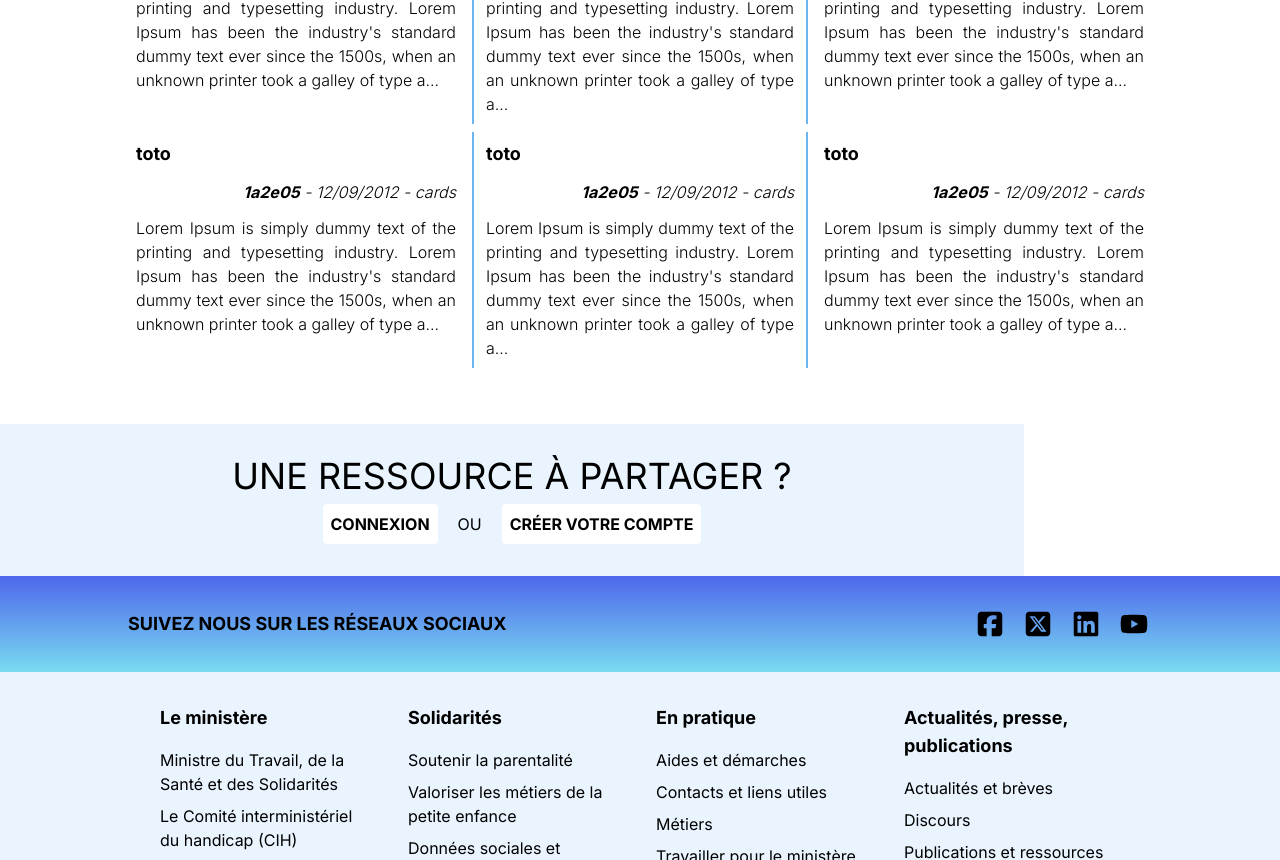
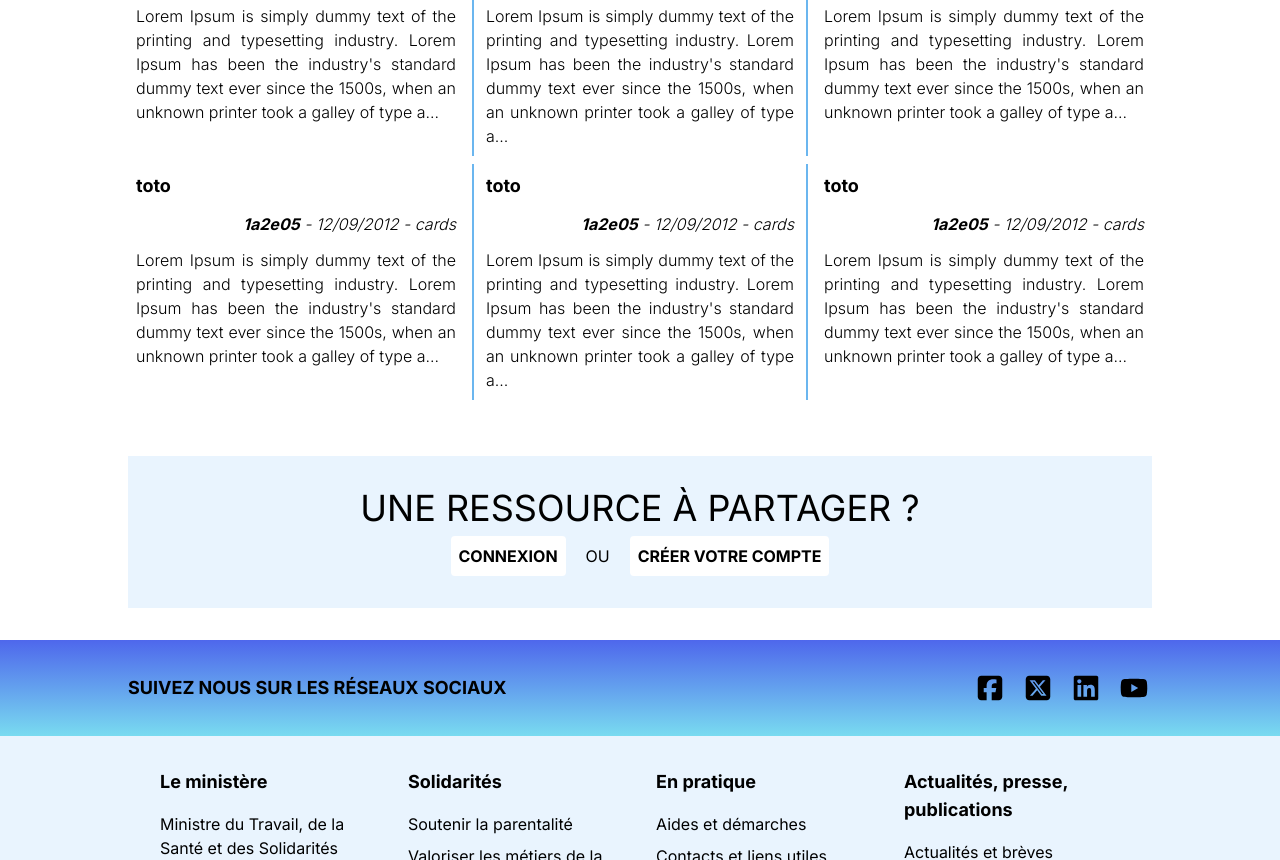
Before and after one commit to TysonNemeghaire1/ressources_relationnelles_front, a Next.js app: page / in a window 1280 px wide. Shown: the part 736-1596 px from the top of the page. Built offline with nearby package versions, Linux system fonts and the light colour scheme.

Commit message:
fix(main):cta banner

```diff
--- a/src/app/layout.tsx
+++ b/src/app/layout.tsx
@@ -23,7 +23,7 @@ export default function RootLayout({
         <body className={inter.className}>
           <Header />
           <div className="w-full bg-white">
-            <div className="mx-auto lg:w-4/5 text-black">{children}</div>
+            <div className="mx-auto lg:w-4/5 text-black py-8">{children}</div>
           </div>
           <Footer />
         </body>
--- a/src/app/page.tsx
+++ b/src/app/page.tsx
@@ -146,7 +146,7 @@ export default function Home() {
       </section>
       {
         !currentUser &&
-        <section className="flex w-full flex-col items-center py-8 bg-custom-blue-0 lg:-ml-[12.5%]">
+        <section className="flex flex-col items-center py-8 bg-custom-blue-0">
         <Title>UNE RESSOURCE À PARTAGER ?</Title>
         <div className="mt-2 flex flex-col items-center justify-center gap-1 md:flex-row lg:gap-5">
 
```
